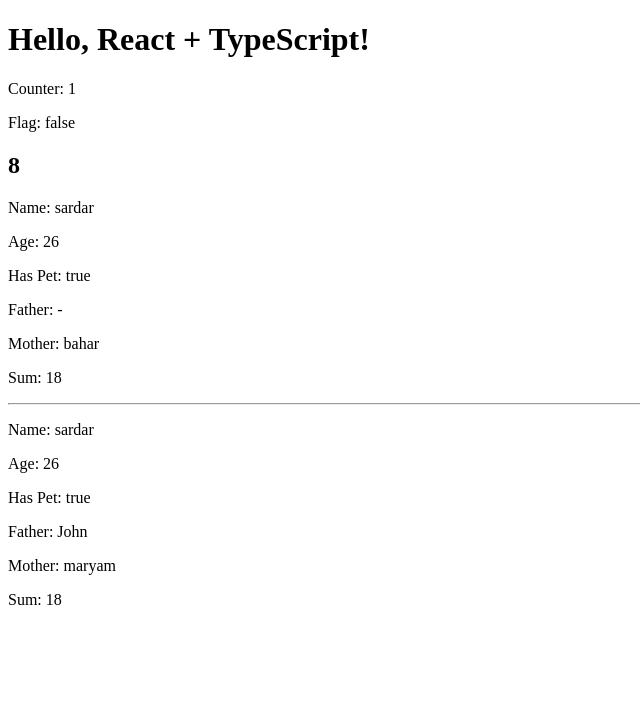
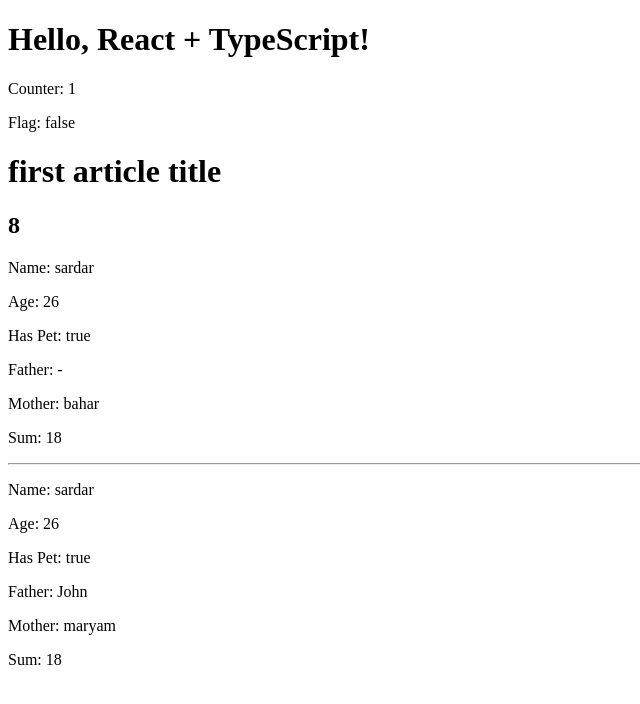
Before and after one commit to sardarbalnour/typescript-tutorial, a React (Vite) app: page / in a window 1280 px wide. Shown: the top 704 px of the page, without its empty margins (0-640 px from the left). Built offline with nearby package versions, Linux system fonts and the light colour scheme.

Commit message:
children

```diff
--- a/src/App.tsx
+++ b/src/App.tsx
@@ -1,3 +1,4 @@
+import Article from "./components/Article";
 import Prop from "./components/Prop";
 
 type User2 = { name: string; age: number };
@@ -36,6 +37,10 @@
       <p>Flag: {flag.toString()}</p>
 
       {/* <Prop name="sardar" age={26} hasPet={true} /> */}
+
+      <Article>
+        <h1>first article title</h1>
+      </Article>
     </>
   );
 }
--- /dev/null
+++ b/src/components/Article.tsx
@@ -0,0 +1,9 @@
+type ArticleProps = {
+  children: React.ReactNode;
+};
+
+function Article({ children }: ArticleProps) {
+  return <div>{children}</div>;
+}
+
+export default Article;
```
